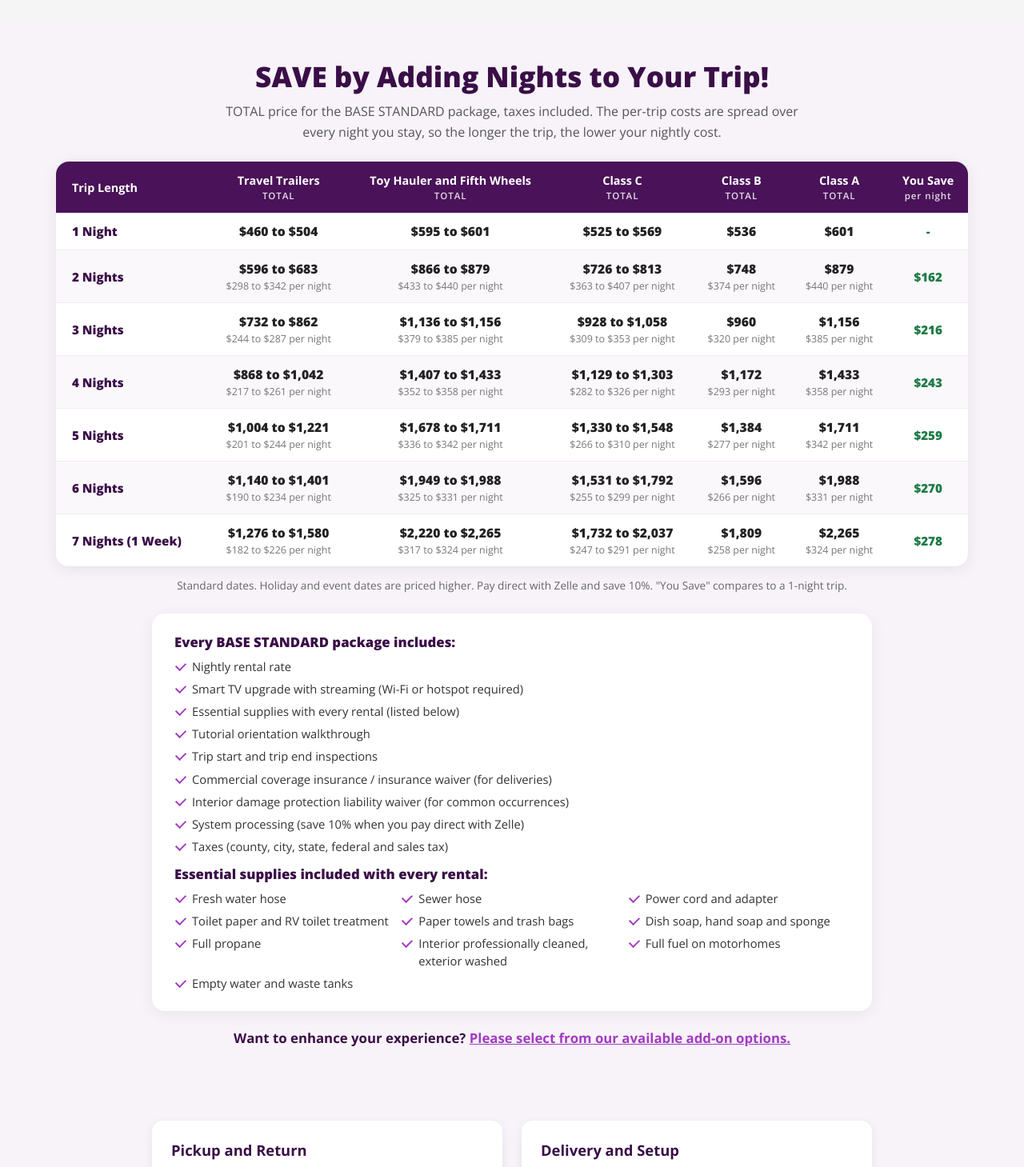
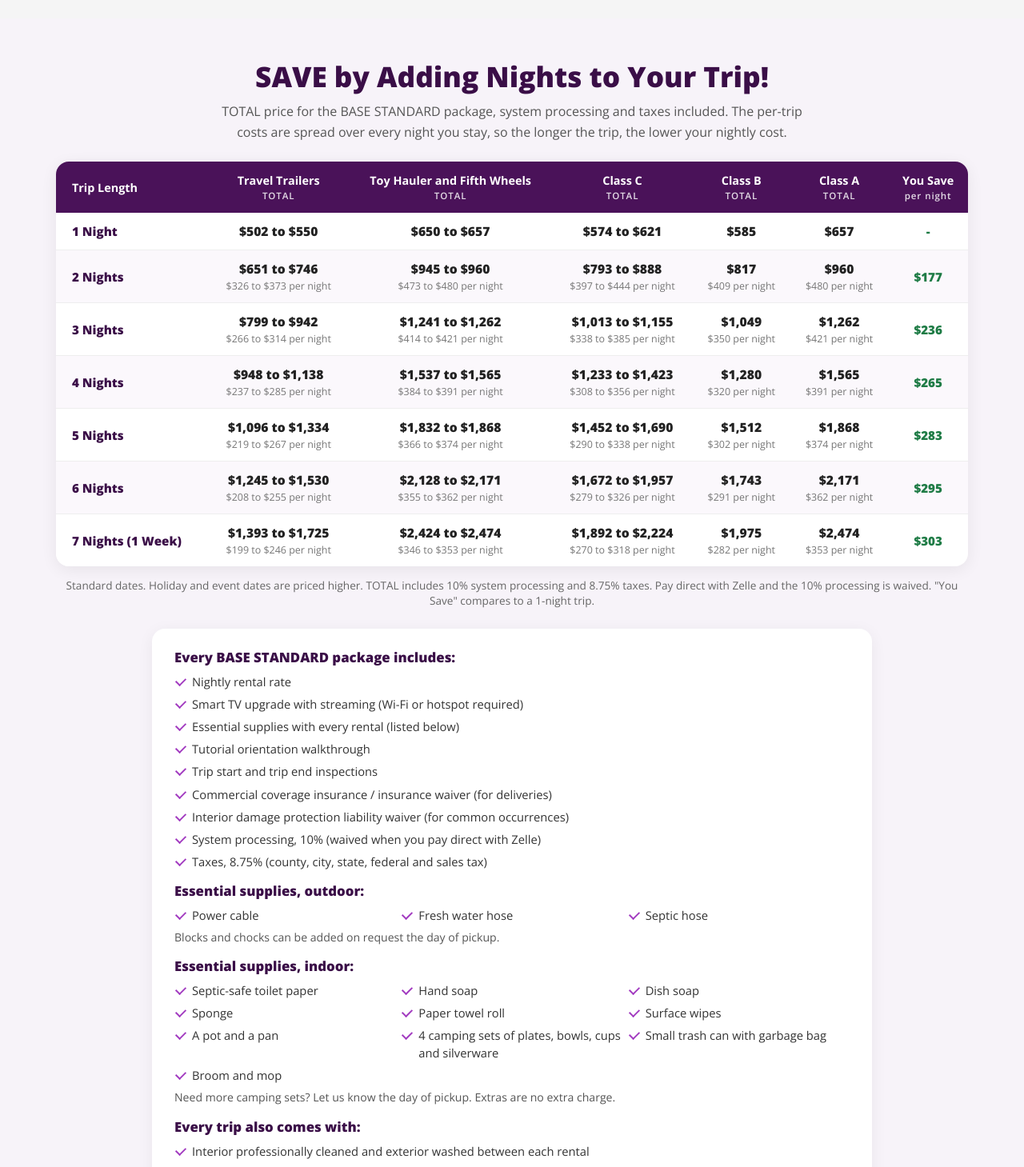
Before and after one commit to StressFreeGroup/honestrvs, a React (Vite) app: page / in a window 1280 px wide. Shown: the part 2340-3799 px from the top of the page at 80% size. Built offline with nearby package versions, Linux system fonts and the light colour scheme.

Commit message:
TOTAL now includes 10% system processing (waived with Zelle) and 8.75% taxes; real essential supplies list
Co-Authored-By: Claude Opus 5.5 <noreply@anthropic.com>
Claude-Session: https://claude.ai/code/session_011SMaA7kn9kD6bAnyVsdj1x

```diff
--- a/src/App.jsx
+++ b/src/App.jsx
@@ -1728,8 +1728,9 @@ const TRIP_PREP = 199
 const ESSENTIALS = 99
 const PER_TRIP = TRIP_PREP + ESSENTIALS
 const TAX = 0.0875
-const ZELLE_DISCOUNT = 0.10
-const packageTotal = (rate, n) => Math.round((rate * n + PER_TRIP) * (1 + TAX))
+const PROCESSING = 0.10
+const FEES = 1 + TAX + PROCESSING
+const packageTotal = (rate, n) => Math.round((rate * n + PER_TRIP) * FEES)
 const allInNight = (rate, n) => Math.round(packageTotal(rate, n) / n)
 const money = v => '$' + Math.round(v).toLocaleString()
 
@@ -1741,28 +1742,37 @@ const PACKAGE_INCLUDES = [
   'Trip start and trip end inspections',
   'Commercial coverage insurance / insurance waiver (for deliveries)',
   'Interior damage protection liability waiver (for common occurrences)',
-  'System processing (save 10% when you pay direct with Zelle)',
-  'Taxes (county, city, state, federal and sales tax)'
+  'System processing, 10% (waived when you pay direct with Zelle)',
+  'Taxes, 8.75% (county, city, state, federal and sales tax)'
 ]
 
-const ESSENTIAL_SUPPLIES = [
-  'Fresh water hose', 'Sewer hose', 'Power cord and adapter', 'Toilet paper and RV toilet treatment',
-  'Paper towels and trash bags', 'Dish soap, hand soap and sponge', 'Full propane',
-  'Interior professionally cleaned, exterior washed', 'Full fuel on motorhomes', 'Empty water and waste tanks'
+const ESSENTIALS_OUTDOOR = ['Power cable', 'Fresh water hose', 'Septic hose']
+const ESSENTIALS_INDOOR = [
+  'Septic-safe toilet paper', 'Hand soap', 'Dish soap', 'Sponge', 'Paper towel roll', 'Surface wipes',
+  'A pot and a pan', '4 camping sets of plates, bowls, cups and silverware', 'Small trash can with garbage bag', 'Broom and mop'
 ]
 
-const PackageIncludes = ({ compact }) => (
-  <div className={compact ? '' : 'pkg-box'}>
-    <p style={{ fontWeight: 800, color: DARK, marginBottom: '8px', fontSize: compact ? '0.9rem' : '1.05rem' }}>Every BASE STANDARD package includes:</p>
-    <ul className="pkg-list">
-      {PACKAGE_INCLUDES.map(i => <li key={i}>{i}</li>)}
-    </ul>
-    <p style={{ fontWeight: 800, color: DARK, margin: '12px 0 8px', fontSize: compact ? '0.9rem' : '1.05rem' }}>Essential supplies included with every rental:</p>
-    <ul className="pkg-list pkg-cols">
-      {ESSENTIAL_SUPPLIES.map(i => <li key={i}>{i}</li>)}
-    </ul>
-  </div>
-)
+const PackageIncludes = ({ compact }) => {
+  const h = { fontWeight: 800, color: DARK, margin: '14px 0 8px', fontSize: compact ? '0.9rem' : '1.05rem' }
+  const note = { fontSize: compact ? '0.8rem' : '0.88rem', color: '#555', marginTop: '6px', lineHeight: 1.5 }
+  return (
+    <div className={compact ? '' : 'pkg-box'}>
+      <p style={{ ...h, marginTop: 0 }}>Every BASE STANDARD package includes:</p>
+      <ul className="pkg-list">{PACKAGE_INCLUDES.map(i => <li key={i}>{i}</li>)}</ul>
+      <p style={h}>Essential supplies, outdoor:</p>
+      <ul className="pkg-list pkg-cols">{ESSENTIALS_OUTDOOR.map(i => <li key={i}>{i}</li>)}</ul>
+      <p style={note}>Blocks and chocks can be added on request the day of pickup.</p>
+      <p style={h}>Essential supplies, indoor:</p>
+      <ul className="pkg-list pkg-cols">{ESSENTIALS_INDOOR.map(i => <li key={i}>{i}</li>)}</ul>
+      <p style={note}>Need more camping sets? Let us know the day of pickup. Extras are no extra charge.</p>
+      <p style={h}>Every trip also comes with:</p>
+      <ul className="pkg-list">
+        <li>Interior professionally cleaned and exterior washed between each rental</li>
+        <li>Full propane and full fuel at the start of each trip. Please return it the same way.</li>
+      </ul>
+    </div>
+  )
+}
 
 const PURPLE = '#4A1259'
 
@@ -1973,13 +1983,13 @@ const SavingsTable = () => {
   }).filter(c => c.has)
   const rows = [1, 2, 3, 4, 5, 6, 7]
   const span = (lo, hi) => lo === hi ? money(lo) : `${money(lo)} to ${money(hi)}`
-  const saveNight = n => PER_TRIP * (1 + TAX) * (1 - 1 / n)
+  const saveNight = n => PER_TRIP * FEES * (1 - 1 / n)
   return (
     <section id="pricing" style={{ background: '#F7F3F9', padding: '48px 20px', scrollMarginTop: '90px' }}>
       <div style={{ maxWidth: '1140px', margin: '0 auto' }}>
         <h2 style={{ fontSize: 'clamp(1.6rem, 3.4vw, 2.2rem)', fontWeight: 800, color: DARK, textAlign: 'center' }}>SAVE by Adding Nights to Your Trip!</h2>
         <p style={{ fontSize: '1rem', color: '#555', textAlign: 'center', margin: '8px auto 24px', maxWidth: '760px', lineHeight: 1.6 }}>
-          TOTAL price for the BASE STANDARD package, taxes included. The per-trip costs are spread over every night you stay, so the longer the trip, the lower your nightly cost.
+          TOTAL price for the BASE STANDARD package, system processing and taxes included. The per-trip costs are spread over every night you stay, so the longer the trip, the lower your nightly cost.
         </p>
         <div className="save-wrap">
           <table className="save-table">
@@ -2007,7 +2017,7 @@ const SavingsTable = () => {
           </table>
         </div>
         <p style={{ fontSize: '0.85rem', color: '#666', textAlign: 'center', margin: '14px 0 26px' }}>
-          Standard dates. Holiday and event dates are priced higher. Pay direct with Zelle and save 10%. "You Save" compares to a 1-night trip.
+          Standard dates. Holiday and event dates are priced higher. TOTAL includes 10% system processing and 8.75% taxes. Pay direct with Zelle and the 10% processing is waived. "You Save" compares to a 1-night trip.
         </p>
         <PackageIncludes />
         <p style={{ textAlign: 'center', marginTop: '22px', fontSize: '1.05rem', color: DARK, fontWeight: 700 }}>
@@ -2027,8 +2037,10 @@ const TripBuilder = ({ rv, dates, onChange }) => {
   const setQty = (a, q) => setSel(s => ({ ...s, [a.id]: q }))
   const chosen = options.filter(a => sel[a.id])
   const addTotal = chosen.reduce((t, a) => t + addOnCost(a, sel[a.id], nights), 0)
-  const base = packageTotal(rv.price, nights)
-  const total = Math.round(base + addTotal * (1 + TAX))
+  const items = rv.price * nights + PER_TRIP + addTotal
+  const proc = items * PROCESSING
+  const tax = items * TAX
+  const total = Math.round(items + proc + tax)
   const subtotal = total
   useEffect(() => {
     onChange && onChange({ nights, chosen: chosen.map(a => `${a.name}${a.unit ? ' x' + sel[a.id] : ''}`), subtotal })
@@ -2049,7 +2061,7 @@ const TripBuilder = ({ rv, dates, onChange }) => {
         </div>
       </div>
       <p style={{ fontSize: '0.85rem', color: ACCENT, fontWeight: 700, marginBottom: '12px' }}>
-        {money(allInNight(rv.price, nights))} per night for {nights} night{nights > 1 ? 's' : ''}, taxes included{nights < 7 ? `. Add a night and it drops to ${money(allInNight(rv.price, nights + 1))}.` : '.'}
+        {money(allInNight(rv.price, nights))} per night for {nights} night{nights > 1 ? 's' : ''}, processing and taxes included{nights < 7 ? `. Add a night and it drops to ${money(allInNight(rv.price, nights + 1))}.` : '.'}
       </p>
       <details className="addon-picker">
         <summary>Want to enhance your experience? Select add-ons{chosen.length ? ` (${chosen.length})` : ''}</summary>
@@ -2067,10 +2079,12 @@ const TripBuilder = ({ rv, dates, onChange }) => {
         ))}
       </details>
       <div style={{ borderTop: '1px solid #eee', marginTop: '12px', paddingTop: '10px' }}>
-        {row(`BASE STANDARD package, ${nights} night${nights > 1 ? 's' : ''}`, money(base))}
-        {chosen.map(a => row(`${a.name}${a.unit ? ` x ${sel[a.id]}` : ''}`, money(addOnCost(a, sel[a.id], nights) * (1 + TAX))))}
-        {row('TOTAL (taxes included)', money(total), true)}
-        {row('Pay direct with Zelle (save 10%)', money(total * (1 - ZELLE_DISCOUNT)))}
+        {row(`BASE STANDARD package, ${nights} night${nights > 1 ? 's' : ''}`, money(rv.price * nights + PER_TRIP))}
+        {chosen.map(a => row(`${a.name}${a.unit ? ` x ${sel[a.id]}` : ''}`, money(addOnCost(a, sel[a.id], nights))))}
+        {row('System processing (10%)', money(proc))}
+        {row('Taxes (8.75%)', money(tax))}
+        {row('TOTAL', money(total), true)}
+        {row('Pay direct with Zelle (processing waived)', money(items + tax))}
       </div>
       <details style={{ marginTop: '10px' }}>
         <summary style={{ cursor: 'pointer', fontSize: '0.85rem', fontWeight: 700, color: PURPLE }}>What's included in the BASE STANDARD package</summary>
@@ -2157,7 +2171,7 @@ const HomePage = ({ go, dates, setDates, group, setGroup }) => {
             ))}
           </div>
           <p style={{ fontSize: '0.85rem', color: '#666', marginTop: '14px', textAlign: 'center' }}>
-            Add-on prices shown before tax. Your trip TOTAL on each RV page includes taxes.
+            Add-on prices shown before system processing and taxes. Your trip TOTAL on each RV page includes both.
           </p>
         </div>
       </section>
@@ -2221,7 +2235,7 @@ const RVDetailPage = ({ slug, onNavigate, dates = {} }) => {
   }
 
   const subject = encodeURIComponent(`Rental request: ${rv.name}`)
-  const body = encodeURIComponent(`Hi Katya,\n\nI'd like to check availability for the ${rv.name}.\n\nDates: ${dates.start && dates.end ? fmtDate(dates.start) + ' to ' + fmtDate(dates.end) : ''}\nNights: ${trip ? trip.nights : ''}\nAdd-ons: ${trip && trip.chosen.length ? trip.chosen.join(', ') : 'none'}\nEstimated TOTAL (taxes included): ${trip && rv.price ? '$' + trip.subtotal.toLocaleString() : ''}\nNumber of guests:\nPickup or delivery:\n\nThanks!`)
+  const body = encodeURIComponent(`Hi Katya,\n\nI'd like to check availability for the ${rv.name}.\n\nDates: ${dates.start && dates.end ? fmtDate(dates.start) + ' to ' + fmtDate(dates.end) : ''}\nNights: ${trip ? trip.nights : ''}\nAdd-ons: ${trip && trip.chosen.length ? trip.chosen.join(', ') : 'none'}\nEstimated TOTAL: ${trip && rv.price ? '$' + trip.subtotal.toLocaleString() : ''}\nNumber of guests:\nPickup or delivery:\n\nThanks!`)
   const mainSrc = showFloorplan && rv.floorplan ? rv.floorplan : rv.images[idx]
 
   const btn = (filled) => ({
@@ -2288,7 +2302,7 @@ const RVDetailPage = ({ slug, onNavigate, dates = {} }) => {
               <span style={{ color: '#666', fontSize: '1rem' }}>/ night</span>
             </> : <span style={{ fontSize: '1.6rem', fontWeight: 700, color: PURPLE }}>Call for rate</span>}
           </div>
-          <p style={{ fontSize: '0.8rem', color: '#666', marginBottom: '16px' }}>Standard nightly rate. Your TOTAL below is the BASE STANDARD package with taxes included.</p>
+          <p style={{ fontSize: '0.8rem', color: '#666', marginBottom: '16px' }}>Standard nightly rate. Your TOTAL below is the BASE STANDARD package with system processing and taxes included.</p>
           {rv.price && <TripBuilder rv={rv} dates={dates} onChange={setTrip} />}
 
           {rv.rvshare && <a href={rv.rvshare} target="_blank" rel="noopener noreferrer" style={btn(true)}>Book on RVshare</a>}
```
Also changed, not shown: 3 other files (tests, documents, lock files or other folders).
